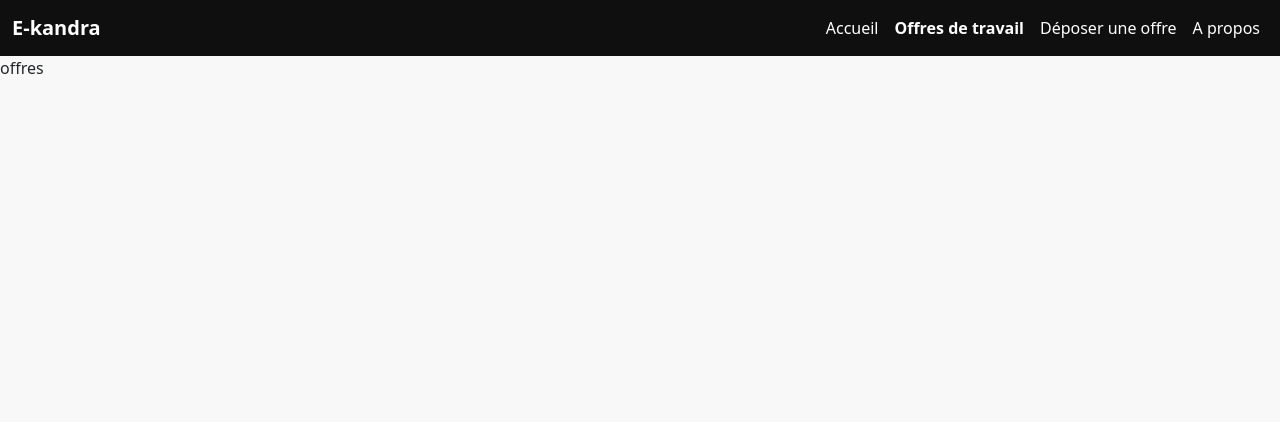
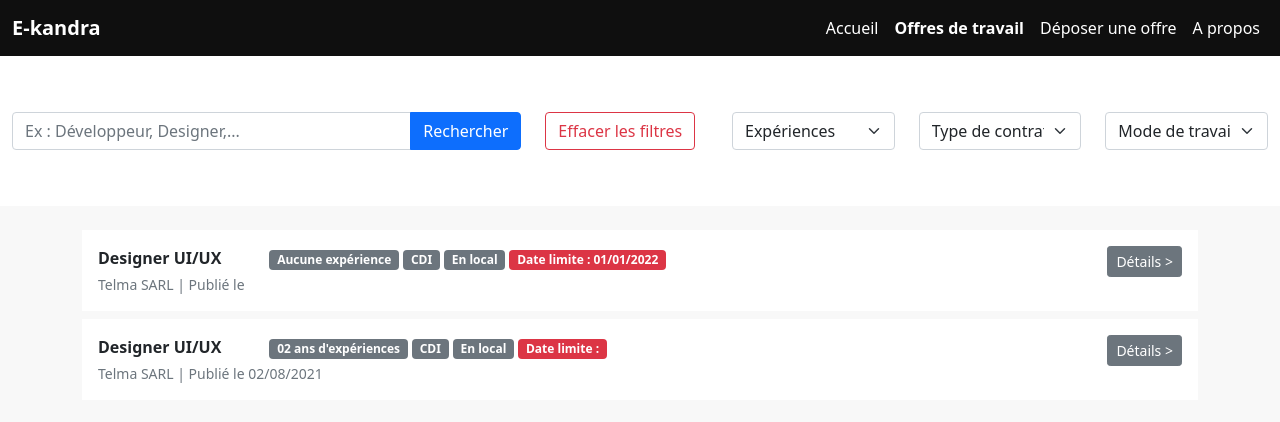
Before and after one commit to andolalaina/react-e-kandra, a React (Create React App) app: page /jobs in a window 1280 px wide. Shown: the top 422 px of the page. Built offline with nearby package versions, Linux system fonts and the light colour scheme.

Commit message:
Add SortableFilterableJobList component

```diff
--- a/src/App.css
+++ b/src/App.css
@@ -1,5 +1,9 @@
 .bg-scheme {
   background-color: #0F0F0F;
+}
+
+.bg-white {
+  background-color: #FFF;
 }
 
 .text-white {
--- a/src/App.tsx
+++ b/src/App.tsx
@@ -3,6 +3,7 @@ import Header from './components/Header';
 import Hero from './components/Hero';
 import JobList from './components/JobList';
 import { BrowserRouter as Router, Switch, Route } from 'react-router-dom';
+import SortableFilterableJobList from './components/SortableFilterableJobList';
 
 
 function App() {
@@ -16,7 +17,7 @@ function App() {
             <JobList />
           </Route>
           <Route exact path="/jobs">
-            offres
+            <SortableFilterableJobList />
           </Route>
           <Route exact path="/jobs/:id">
             JobDetails
--- /dev/null
+++ b/src/components/SortableFilterableJobList.tsx
@@ -0,0 +1,77 @@
+import { Button, InputGroup, FormControl, Form, Row, Col, Container } from "react-bootstrap";
+import JobList from './JobList';
+
+export default function SortableFilterableJobList() {
+    let jobs = [1];
+    return(
+        <div>
+            <Container fluid className="py-5 bg-white">
+            <Row>
+                <Col>
+                    <Form>
+                        <Row className="my-2">
+                            <Col xs={12} md={5}>
+                                <InputGroup>
+                                    <FormControl placeholder="Ex : Développeur, Designer,..."/>
+                                    <Button variant="primary">Rechercher</Button>
+                                </InputGroup>
+                            </Col>
+                            <Col xs={12} md={7} className="mt-3 mt-md-0">
+                                <Row>
+                                    <Col>
+                                            <Button variant="outline-danger">Effacer les filtres</Button>
+                                    </Col>
+                                    <Col>
+                                        <InputGroup>
+                                            <Form.Select>
+                                                <option>Expériences</option>
+                                                <option value="0">Aucun</option>
+                                                <option value="1">01 année d'expériences</option>
+                                                <option value="2">02 années d'expériences</option>
+                                                <option value="3">03 années d'expériences</option>
+                                                <option value="4">04 années d'expériences</option>
+                                                <option value="5">05 années d'expériences ou plus</option>
+                                            </Form.Select>
+                                        </InputGroup>
+                                    </Col>
+                                    <Col>
+                                        <InputGroup>
+                                            <Form.Select>
+                                                <option>Type de contrat</option>
+                                                <option value="1">CDI</option>
+                                                <option value="2">CDD</option>
+                                                <option value="3">Stage</option>
+                                                <option value="4">Intérim</option>
+                                                <option value="5">Freelance</option>
+                                                <option value="6">Consultance</option>
+                                            </Form.Select>
+                                        </InputGroup>
+                                    </Col>
+                                    <Col>
+                                        <InputGroup>
+                                            <Form.Select>
+                                                <option>Mode de travail</option>
+                                                <option value="1">En Local</option>
+                                                <option value="2">En télétravail</option>
+                                                <option value="3">Mixte</option>
+                                                <option value="4">A discuter</option>
+                                            </Form.Select>
+                                        </InputGroup>
+                                    </Col>
+                                </Row>
+                            </Col>
+                        </Row>
+                    </Form>
+                </Col>
+            </Row>
+            </Container>
+            {jobs.length?(
+                <JobList />
+            ):(
+                <Container className="my-5 d-flex justify-content-around">
+                    <h3>- Aucun Résultat -</h3>
+                </Container>
+            )}
+        </div>
+    )
+}
```
